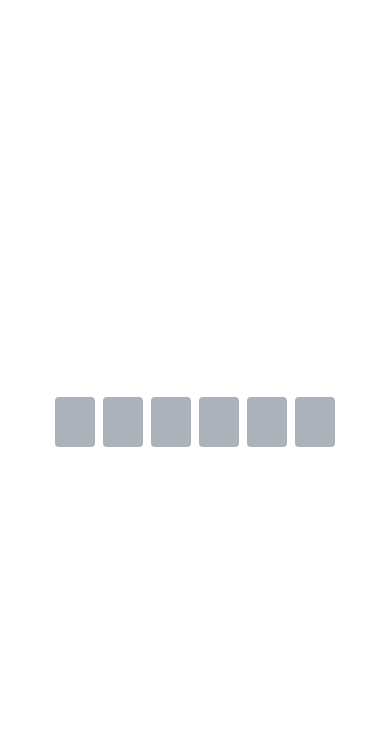
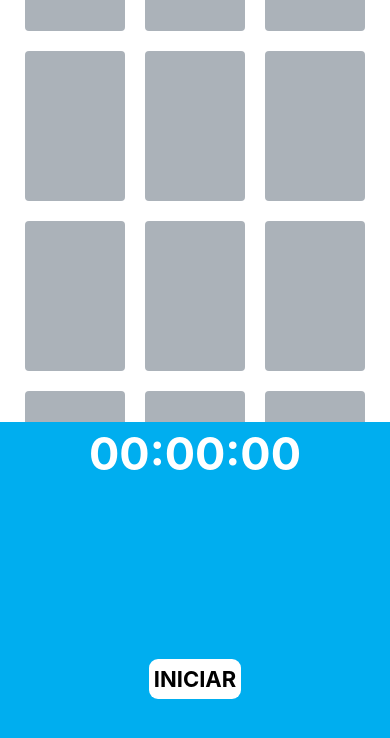
Before and after one commit to Eliezir/MemoryGame, a React Native app: screen / in a window 390 px wide. Shown: the top 738 px of the page. Built offline with nearby package versions, Linux system fonts and the light colour scheme.

Commit message:
alterações iniciais

```diff
--- a/App.js
+++ b/App.js
@@ -1,80 +1,24 @@
-import { StatusBar } from "expo-status-bar";
-import { useState } from "react";
-import { StyleSheet, TouchableOpacity, View } from "react-native";
-let c1 = 'vazio'
-let openIndex;
+import React from 'react';
+import { View, StyleSheet } from 'react-native';
+import Game from './src/telas/game.js';
+import Start from './src/telas/start.js';
+import Cronometro from './src/components/cronometro'
 
-export default function App() {
-  const [board, setBoard] = useState([
-    { id: 1, status: 0, color: "#8E44AD" },
-    { id: 2, status: 0, color: "#DC7633" },
-    { id: 3, status: 0, color: "#3498DB" },
-    { id: 4, status: 0, color: "#DC7633" },
-    { id: 5, status: 0, color: "#3498DB" },
-    { id: 6, status: 0, color: "#8E44AD" },
-  ]);
-
-  const turnCard = (type, index) => {
-      let newBoard = [...board];
-      newBoard[index].status = type;
-      setBoard(newBoard);
-}
-
-const compareCard = (card, index) => {
-  if(c1 == 'vazio'){
-    c1 = card
-    openIndex = index;
-}
-else if(c1 != 'vazio'){
-    if(c1.color === card.color){
-      console.log('match')
-    }
-    else{
-      console.log("not match")
-      setTimeout(function() {turnCard(0, index)},1000)
-      setTimeout(function() {turnCard(0, openIndex)} ,1000)
-
-
-}
-c1 = 'vazio'
-}
-}
- const handleClick = (index,card) => {
-   if(board[index].status === 0){
-  turnCard(1,index)
-  compareCard(card,index)}
- }
-
-
-  return (
-    <View style={styles.container}>
-      {board.map((card, index) => (
-        <TouchableOpacity key={card.id} onPress={() => handleClick(index,card)}>
-          <View
-            style={[
-              styles.card,
-              { backgroundColor: card.status === 0 ? "#ABB2B9" : card.color },
-            ]}
-          ></View>
-        </TouchableOpacity>
-      ))}
-      <StatusBar style="auto" />
-    </View>
+export default function app() {
+ return (
+   <View style={styles.container}>
+    <Game></Game>
+    <Cronometro></Cronometro>
+   </View>
   );
 }
 
 const styles = StyleSheet.create({
   container: {
     flex: 1,
-    flexDirection: "row",
     backgroundColor: "#fff",
-    alignItems: "center",
+    alignContent: "center",
     justifyContent: "center",
-  },
-  card: {
-    height: 50,
-    width: 40,
-    borderRadius: 4,
-    margin: 4,
+    backgroundColor:"#141414"
   },
 });
--- /dev/null
+++ b/src/components/cronometro.js
@@ -0,0 +1,111 @@
+import React, {useState} from 'react';
+import { View, SafeAreaView, Text, StyleSheet, TouchableOpacity, StatusBar } from 'react-native';
+
+let timer = null;
+let segundos = 0;
+let minutos = 0;
+
+
+export default function App() {
+
+  const [numero, setNumero] = useState('00:00:00');
+  const [botao,setBotao] = useState('INICIAR');
+
+
+  function iniciar(){
+    // AQUI É PARA REINICIAR O TIMER
+    if(timer !== null){
+      clearInterval(timer);
+      timer=null;
+      setBotao('INICIAR');
+    }else{
+      // É PARA INICIAR O TIMER
+      setBotao('Parar');
+      timer = setInterval(()=> {
+        segundos++; //Acumulação
+
+        // minutos
+        if(segundos == 60){
+          segundos = 0;
+          minutos++;
+        }
+
+        // horas
+
+        if(minutos == 60){
+          minutos = 0;
+          horas++
+        }
+
+        let format = (minutos<10? '0' + minutos: minutos)
+        + ':' + (segundos<10? '0' + segundos: segundos);
+
+        setNumero(format);
+
+      }, 1000);
+
+      setBotao('PARAR');
+
+    }
+
+  }
+
+
+ return (
+
+   <SafeAreaView style={styles.container}>
+    <StatusBar/>
+
+
+    <Text style={styles.texto}> {numero} </Text>
+
+    <View style={styles.botaoArea}>
+
+      <TouchableOpacity style = {styles.botao} onPress ={iniciar}>
+        <Text style = {styles.botaoTexto}> {botao} </Text>
+      </TouchableOpacity>
+
+
+    </View>
+
+   </SafeAreaView>
+  );
+}
+
+const styles = StyleSheet.create({
+  container:{
+    flex:1,
+    backgroundColor: '#00aeef',
+    alignItems: 'center',
+    justifyContent: 'center'
+  },
+  imagem:{
+
+  },
+  texto:{
+    marginTop: -160,
+    fontSize: 45,
+    fontWeight: 'bold',
+    color: '#FFF'
+  },
+  botaoArea:{
+    flexDirection: 'row',
+    marginTop: 160,
+    height: 40
+  },
+  botao:{
+    flex:1,
+    justifyContent: 'center',
+    alignItems: 'center',
+    margin: 18,
+    borderRadius: 9,
+    backgroundColor: '#FFF',
+    height: 40
+  },
+  botaoTexto:{
+    fontSize: 22,
+    fontWeight: 'bold'
+  },
+
+
+});
--- /dev/null
+++ b/src/telas/Start.js
@@ -0,0 +1,41 @@
+import React from 'react';
+import { View,TouchableOpacity,Text, StyleSheet } from 'react-native';
+import Icon from 'react-native-vector-icons/FontAwesome5';
+
+export default function start() {
+ return (
+   <View style={styles.container}>
+    <View style={styles.div}>
+      <Text style={styles.title}>Memory Game</Text>
+<TouchableOpacity>
+<Icon name="play" size= {30} color='#6320ee'/>
+</TouchableOpacity>
+    </View>
+
+
+   </View>
+  );
+}
+
+
+const styles = StyleSheet.create({
+  container: {
+    alignContent: "center",
+    alignItems: 'center'
+  },
+  div: {
+    width:300,
+    height:200,
+    border: '1px solid #6320ee ',
+    backgroundColor: "#0000",
+    borderRadius:30,
+    alignItems:'center',
+    justifyContent:'space-around'
+  },
+  title: {
+    fontSize:25,
+     color:'#ffff',
+     fontWeight:'bold',
+  }
+
+});
--- /dev/null
+++ b/src/telas/game.js
@@ -0,0 +1,106 @@
+import { StatusBar } from "expo-status-bar";
+import { useState } from "react";
+import { StyleSheet, TouchableOpacity, View, } from "react-native";
+
+let c1 = "vazio";
+let openIndex;
+let cartas = 12;
+let canClick = true;
+let duplas = 0;
+const cores = [
+  "red",
+  "blue",
+  "green",
+  "yellow",
+  "orange",
+  "purple",
+  "red",
+  "blue",
+  "green",
+  "yellow",
+  "orange",
+  "purple",
+];
+var b = [];
+for (var x = 0; x < cartas; x++) {
+  var colorIndex = Math.floor(Math.random() * cores.length);
+  var cor = cores[colorIndex];
+  cores.splice(colorIndex, 1)
+  var card = {id:x, status:0, color:cor}
+  b.push(card);
+}
+export default function gameStart() {
+
+  const [board, setBoard] = useState([...b]);
+  const turnCard = (type, index) => {
+    let newBoard = [...board];
+    newBoard[index].status = type;
+    setBoard(newBoard);
+  };
+
+  const handleClick = (index, card) => {
+    if (board[index].status === 0 && canClick) {
+      turnCard(1, index);
+      if (c1 == "vazio") {
+        c1 = card;
+        openIndex = index;
+      } else if (c1 != "vazio") {
+        canClick = false;
+        if (c1.color === card.color) {
+          canClick = true
+          console.log("match");
+          duplas +=2;
+          if(duplas == cartas)
+          alert("você venceu!")
+        } else {
+          console.log("not match");
+          setTimeout(function () {
+            turnCard(0, index), canClick = true;
+          }, 1000);
+          setTimeout(function () {
+            turnCard(0, openIndex);
+          }, 1000);
+        }
+        c1 = "vazio";
+      }
+    };
+    }
+
+
+  return (
+    <View style={styles.container}>
+      {board.map((card, index) => (
+        <TouchableOpacity
+          key={card.id}
+          onPress={() => handleClick(index, card)}
+        >
+          <View
+            style={[
+              styles.card,
+              { backgroundColor: card.status === 0 ? "#ABB2B9" : card.color },
+            ]}
+          ></View>
+        </TouchableOpacity>
+      ))}
+      <StatusBar style="auto" />
+    </View>
+  );
+}
+
+const styles = StyleSheet.create({
+  container: {
+    flex: 1,
+    display: "flex",
+    flexDirection: "row",
+    flexWrap: "wrap",
+    backgroundColor: "#fff",
+    alignContent: "center",
+    justifyContent: "center",
+  },
+  card: {
+    height: 150,
+    width: 100,
+    borderRadius: 4,
+    margin: 10,
+  },
+});
```
Also changed, not shown: package.json (+4 -3 lines), 1 other file (tests, documents, lock files or other folders).
